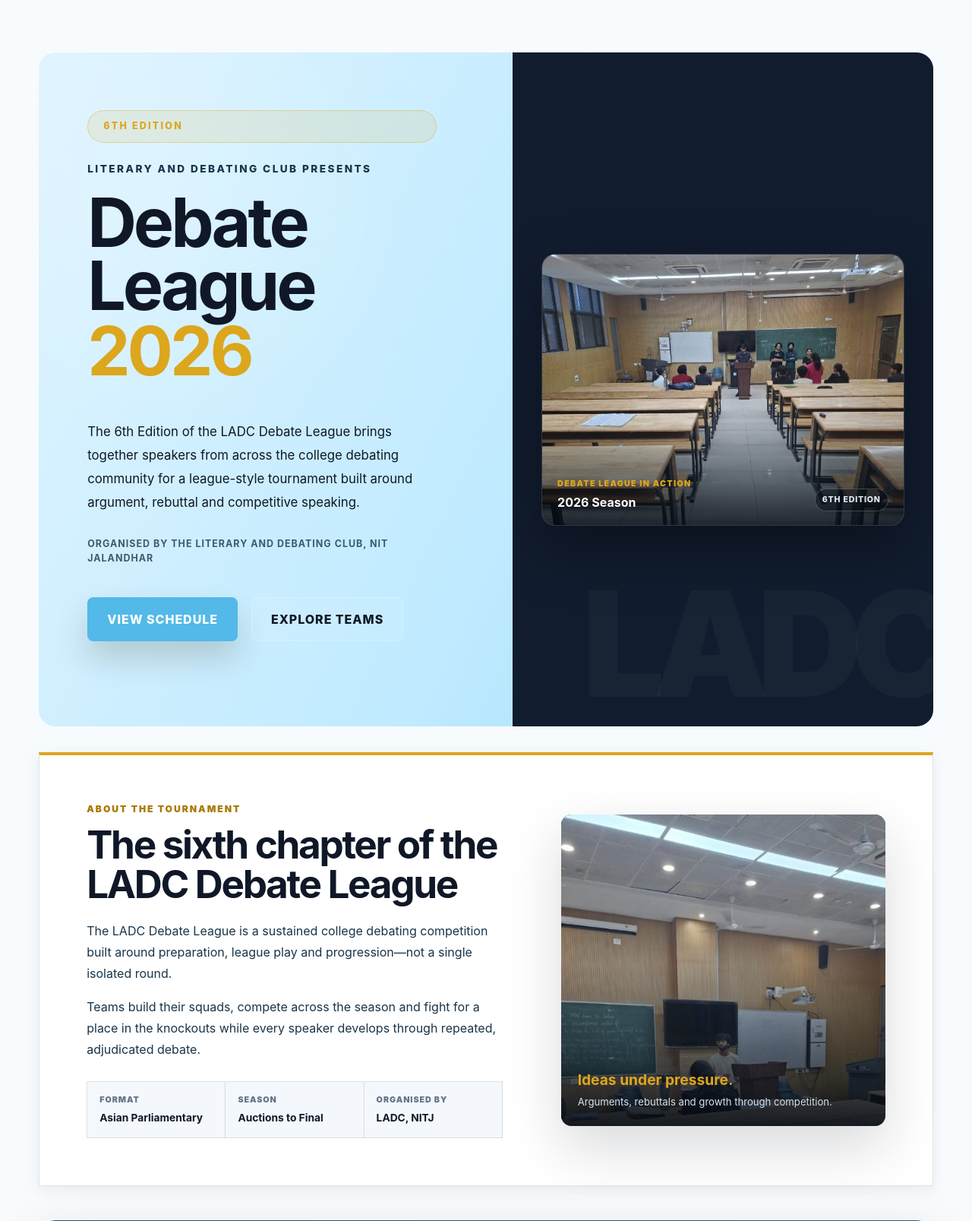
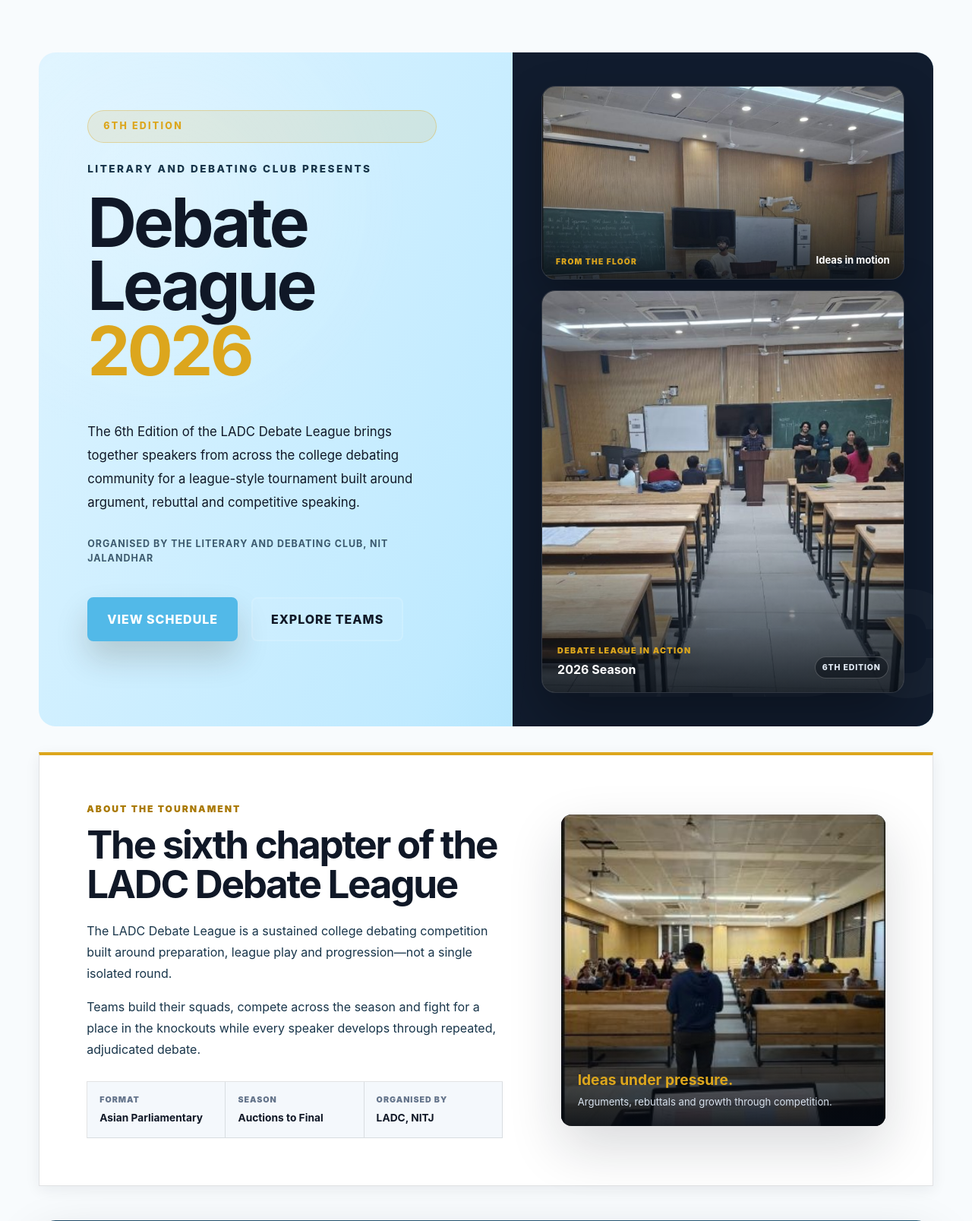
Before and after one commit to AshmitThakur/DebLiga-, a FastAPI app: page / in a window 1280 px wide. Shown: the part 96-1703 px from the top of the page at 76% size. Run offline with FastAPI, Linux system fonts and the light colour scheme; some libraries are stand-ins or nearby versions.

Commit message:
Fill hero with second event photo

```diff
--- a/static/style.css
+++ b/static/style.css
@@ -3446,3 +3446,22 @@
   .hero-feature-photo figcaption { display:block; }
   .hero-feature-photo figcaption small { display:inline-block; margin-top:7px; }
 }
+/* Balanced two-photo hero */
+.hero-photo-pair { position:relative; z-index:2; width:min(650px,100%); height:100%; display:grid; grid-template-rows:minmax(180px,.48fr) minmax(330px,1fr); gap:14px; }
+.hero-photo-pair .hero-feature-photo { width:100%; height:100%; aspect-ratio:auto; }
+.hero-secondary-photo { position:relative; margin:0; overflow:hidden; border:1px solid rgba(255,255,255,.16); border-radius:18px; background:#09111e; box-shadow:0 22px 55px rgba(0,0,0,.28); }
+.hero-secondary-photo img { width:100%; height:100%; display:block; object-fit:cover; object-position:center; }
+.hero-secondary-photo::after { content:''; position:absolute; inset:48% 0 0; background:linear-gradient(transparent,rgba(4,10,18,.78)); pointer-events:none; }
+.hero-secondary-photo figcaption { position:absolute; z-index:2; right:18px; bottom:14px; left:18px; display:flex; align-items:flex-end; justify-content:space-between; gap:12px; color:#fff; }
+.hero-secondary-photo figcaption span { color:var(--gold); font-size:.64rem; font-weight:900; letter-spacing:.12em; text-transform:uppercase; }
+.hero-secondary-photo figcaption strong { font-size:.82rem; }
+@media (max-width:980px) {
+  .hero-photo-pair { width:100%; height:auto; grid-template-rows:auto auto; }
+  .hero-photo-pair .hero-secondary-photo { aspect-ratio:16/7; }
+  .hero-photo-pair .hero-feature-photo { height:auto; aspect-ratio:16/10; }
+}
+@media (max-width:720px) {
+  .hero-photo-pair { gap:10px; }
+  .hero-photo-pair .hero-secondary-photo { aspect-ratio:16/9; border-radius:12px; }
+  .hero-photo-pair .hero-feature-photo { aspect-ratio:4/3; }
+}
--- a/templates/admin.html
+++ b/templates/admin.html
@@ -9,7 +9,7 @@
 
     <link
         rel="stylesheet"
-        href="/static/style.css?v=12"
+        href="/static/style.css?v=13"
     >
 </head>
 
--- a/templates/admin_login.html
+++ b/templates/admin_login.html
@@ -4,7 +4,7 @@
     <meta charset="UTF-8">
     <meta name="viewport" content="width=device-width, initial-scale=1.0">
     <title>DebLiga Admin Login</title>
-    <link rel="stylesheet" href="/static/style.css?v=12">
+    <link rel="stylesheet" href="/static/style.css?v=13">
 </head>
 <body>
     <main class="admin-container">
--- a/templates/history.html
+++ b/templates/history.html
@@ -4,7 +4,7 @@
     <meta charset="UTF-8">
     <meta name="viewport" content="width=device-width, initial-scale=1.0">
     <title>History | LADC Debate League</title>
-    <link rel="stylesheet" href="/static/style.css?v=12">
+    <link rel="stylesheet" href="/static/style.css?v=13">
 </head>
 <body>
 
--- a/templates/index.html
+++ b/templates/index.html
@@ -11,7 +11,7 @@
 
     <title>{{ tournament_name }}</title>
 
-    <link rel="stylesheet" href="/static/style.css?v=12">
+    <link rel="stylesheet" href="/static/style.css?v=13">
 </head>
 
 
@@ -159,6 +159,11 @@
 
 
             <div class="hero-visual">
+                <div class="hero-photo-pair">
+                    <figure class="hero-secondary-photo">
+                        <img src="/static/images/debate-speaker-classroom.jpg" alt="A speaker presenting an argument during a classroom debate">
+                        <figcaption><span>From the floor</span><strong>Ideas in motion</strong></figcaption>
+                    </figure>
                     <figure class="hero-feature-photo">
                         <img src="/static/images/debate-room-podium.jpg" alt="Debate League participants gathered in a lecture hall around the podium" fetchpriority="high">
                         <figcaption>
@@ -166,6 +171,7 @@
                             <small>6th Edition</small>
                         </figcaption>
                     </figure>
+                </div>
             </div>
 
         </section>
@@ -183,7 +189,7 @@
                 </div>
             </div>
             <figure class="home-about-photo">
-                <img src="/static/images/debate-speaker-classroom.jpg" alt="A speaker presenting an argument during a classroom debate" loading="lazy">
+                <img src="/static/images/debate-audience.jpg" alt="A speaker addressing the Debate League audience" loading="lazy">
                 <figcaption><strong>Ideas under pressure.</strong><span>Arguments, rebuttals and growth through competition.</span></figcaption>
             </figure>
         </section>
--- a/templates/rankings.html
+++ b/templates/rankings.html
@@ -4,7 +4,7 @@
     <meta charset="UTF-8">
     <meta name="viewport" content="width=device-width, initial-scale=1.0">
     <title>Speaker Rankings | LADC Debate League 2026</title>
-    <link rel="stylesheet" href="/static/style.css?v=12">
+    <link rel="stylesheet" href="/static/style.css?v=13">
 </head>
 <body>
 
--- a/templates/schedule.html
+++ b/templates/schedule.html
@@ -4,7 +4,7 @@
     <meta charset="UTF-8">
     <meta name="viewport" content="width=device-width, initial-scale=1.0">
     <title>Schedule | LADC Debate League 2026</title>
-    <link rel="stylesheet" href="/static/style.css?v=12">
+    <link rel="stylesheet" href="/static/style.css?v=13">
 </head>
 <body>
 
--- a/templates/speaker_detail.html
+++ b/templates/speaker_detail.html
@@ -4,7 +4,7 @@
     <meta charset="UTF-8">
     <meta name="viewport" content="width=device-width, initial-scale=1.0">
     <title>{{ speaker.name }} | LADC Debate League 2026</title>
-    <link rel="stylesheet" href="/static/style.css?v=12">
+    <link rel="stylesheet" href="/static/style.css?v=13">
 </head>
 <body>
 
--- a/templates/standings.html
+++ b/templates/standings.html
@@ -4,7 +4,7 @@
     <meta charset="UTF-8">
     <meta name="viewport" content="width=device-width, initial-scale=1.0">
     <title>Standings | LADC Debate League 2026</title>
-    <link rel="stylesheet" href="/static/style.css?v=12">
+    <link rel="stylesheet" href="/static/style.css?v=13">
 </head>
 <body>
 
--- a/templates/team_detail.html
+++ b/templates/team_detail.html
@@ -4,7 +4,7 @@
     <meta charset="UTF-8">
     <meta name="viewport" content="width=device-width, initial-scale=1.0">
     <title>{{ team.name }} | LADC Debate League 2026</title>
-    <link rel="stylesheet" href="/static/style.css?v=12">
+    <link rel="stylesheet" href="/static/style.css?v=13">
 </head>
 <body>
 
--- a/templates/teams.html
+++ b/templates/teams.html
@@ -4,7 +4,7 @@
     <meta charset="UTF-8">
     <meta name="viewport" content="width=device-width, initial-scale=1.0">
     <title>Teams | LADC Debate League 2026</title>
-    <link rel="stylesheet" href="/static/style.css?v=12">
+    <link rel="stylesheet" href="/static/style.css?v=13">
 </head>
 <body>
 
```
Lines whose indentation alone changed are shown as unchanged.
